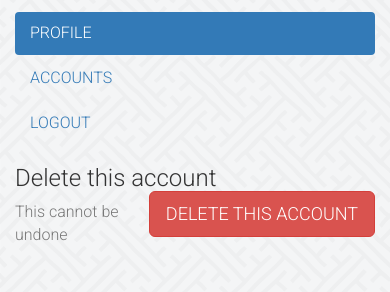
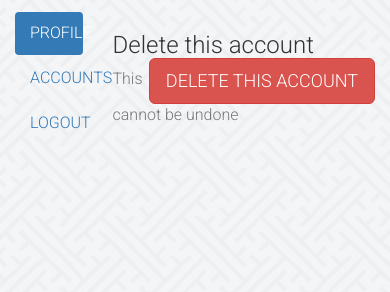
Before and after one commit to hamik112/jaypeak, a Python web app: template jaypeak/templates/transactions/settings.html in a window 390 px wide. Shown: the part 60-352 px from the top of the page. Run offline with Jinja, Linux system fonts and the light colour scheme; the template is opened without the code that fills it, so the values that code supplies are empty; some libraries are stand-ins or nearby versions; some web fonts are replaced.

Commit message:
Fix settings columns. Do not stack columns

```diff
--- a/jaypeak/templates/transactions/settings.html
+++ b/jaypeak/templates/transactions/settings.html
@@ -4,7 +4,7 @@
 <div class="container" style="padding-top: 20px;">
 
     <div class="row">
-        <div class="col-md-3">
+        <div class="col-xs-3">
             <ul class="nav nav-pills nav-stacked">
                   <li role="presentation" class="active">
                       <a href="{{ url_for('transactions.settings') }}">Profile</a>
@@ -19,7 +19,7 @@
                   </li>
             </ul>
         </div>
-        <div class="col-md-9">
+        <div class="col-xs-9">
             <h3>Delete this account
                 <span class="pull-right">
                     <button class="btn btn-danger btn-lg"
```
